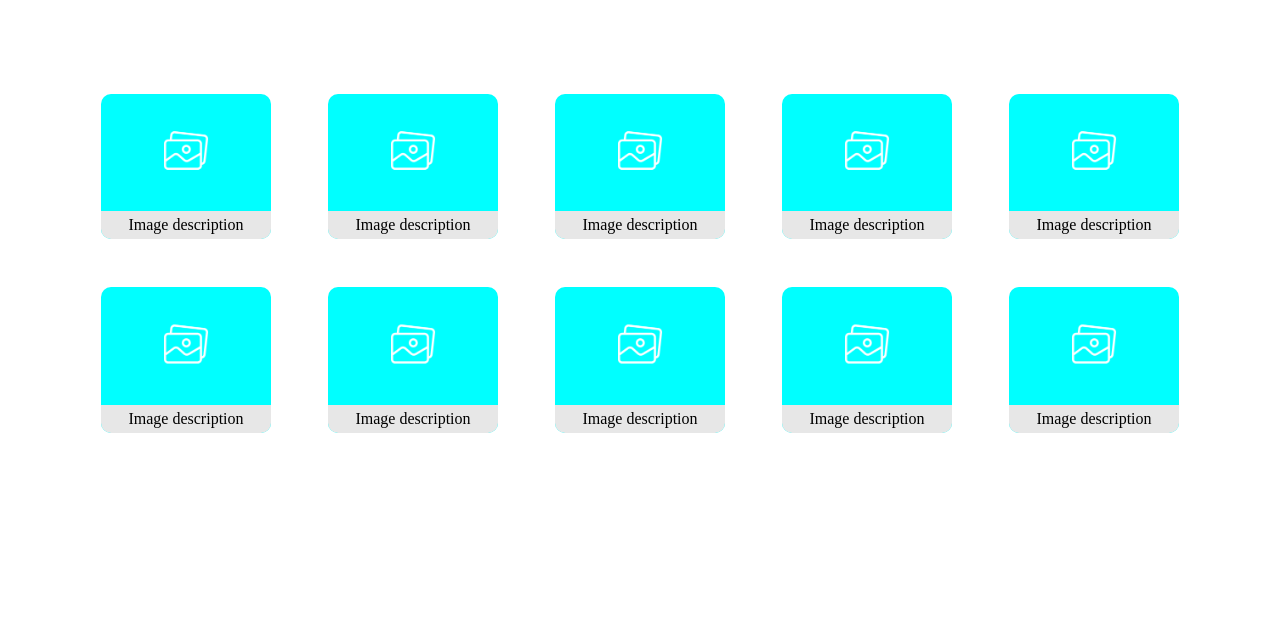
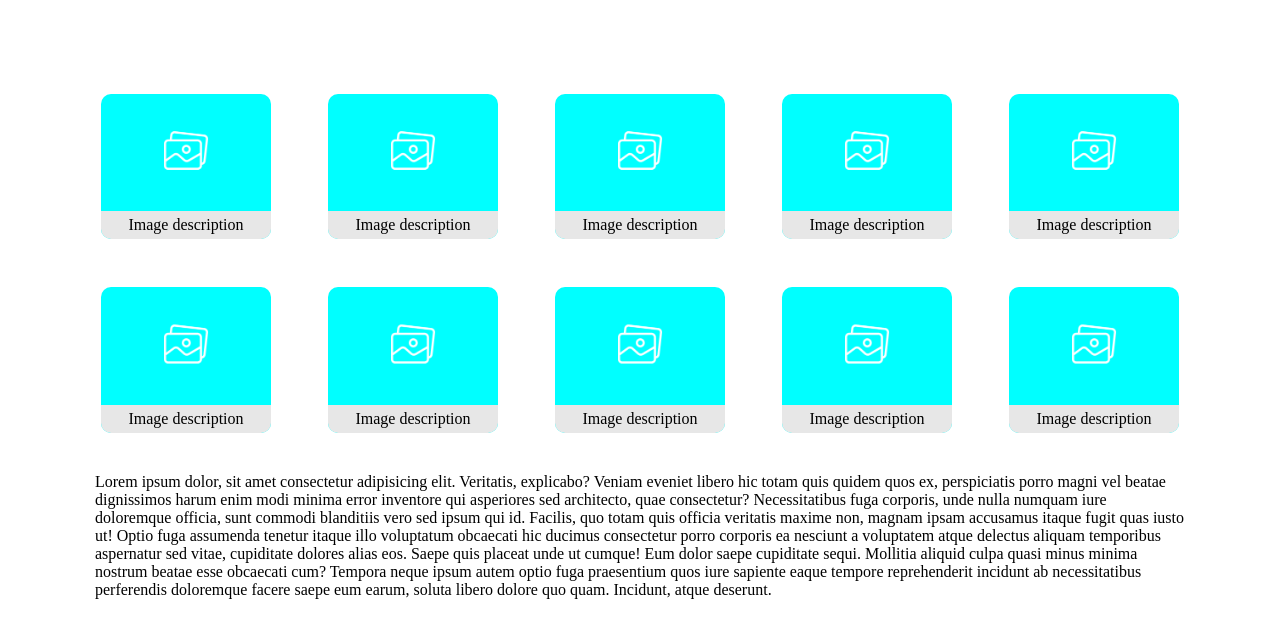
Before and after one commit to Bego96/Kreiranje-responsive-galerije, a plain HTML site: page index.html in a window 1280 px wide. Drawn offline with Linux system fonts and the light colour scheme.

Commit message:
Update index.html

```diff
--- a/index.html
+++ b/index.html
@@ -61,6 +61,13 @@
             <figcaption>Image description</figcaption>
         </figure>
 
+        <p>Lorem ipsum dolor, sit amet consectetur adipisicing elit. Veritatis, explicabo? Veniam eveniet libero hic totam quis quidem quos ex, perspiciatis
+            porro magni vel beatae dignissimos harum enim modi minima error inventore qui asperiores sed architecto, quae consectetur? Necessitatibus fuga corporis, unde nulla numquam iure doloremque
+            officia, sunt commodi blanditiis vero sed ipsum qui id. Facilis, quo totam quis officia veritatis maxime non, magnam ipsam accusamus itaque fugit quas iusto ut! Optio fuga assumenda tenetur
+            itaque illo voluptatum obcaecati hic ducimus consectetur porro corporis ea nesciunt a voluptatem atque delectus aliquam temporibus aspernatur sed vitae, cupiditate dolores alias eos. Saepe quis
+            placeat unde ut cumque! Eum dolor saepe cupiditate sequi. Mollitia aliquid culpa quasi minus minima nostrum beatae esse obcaecati cum? Tempora neque ipsum autem optio fuga praesentium quos iure
+            sapiente eaque tempore reprehenderit incidunt ab necessitatibus perferendis doloremque facere saepe eum earum, soluta libero dolore quo quam. Incidunt, atque deserunt.
+        </p>
 
     </div>
 
```
